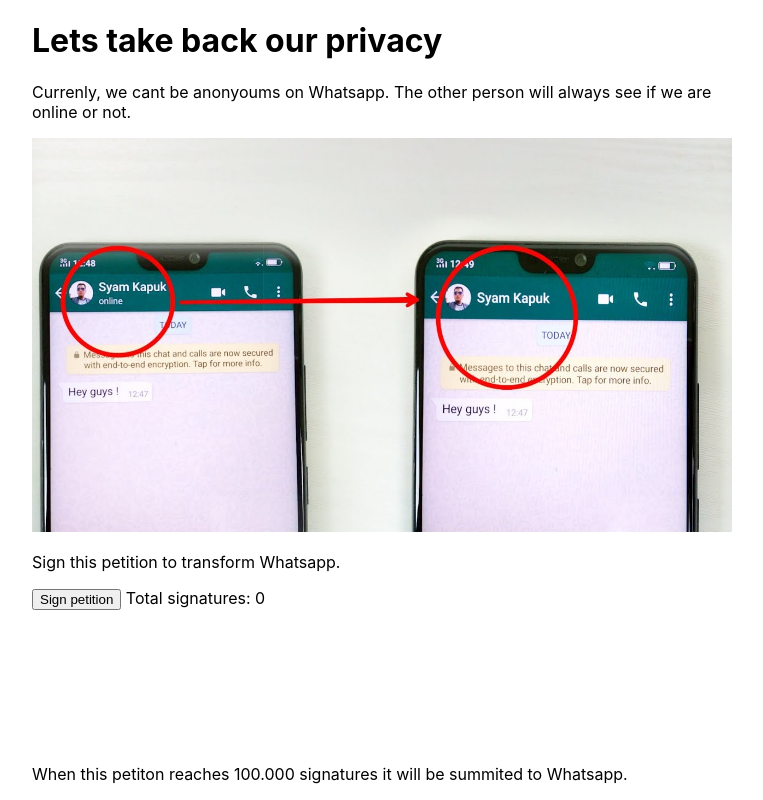
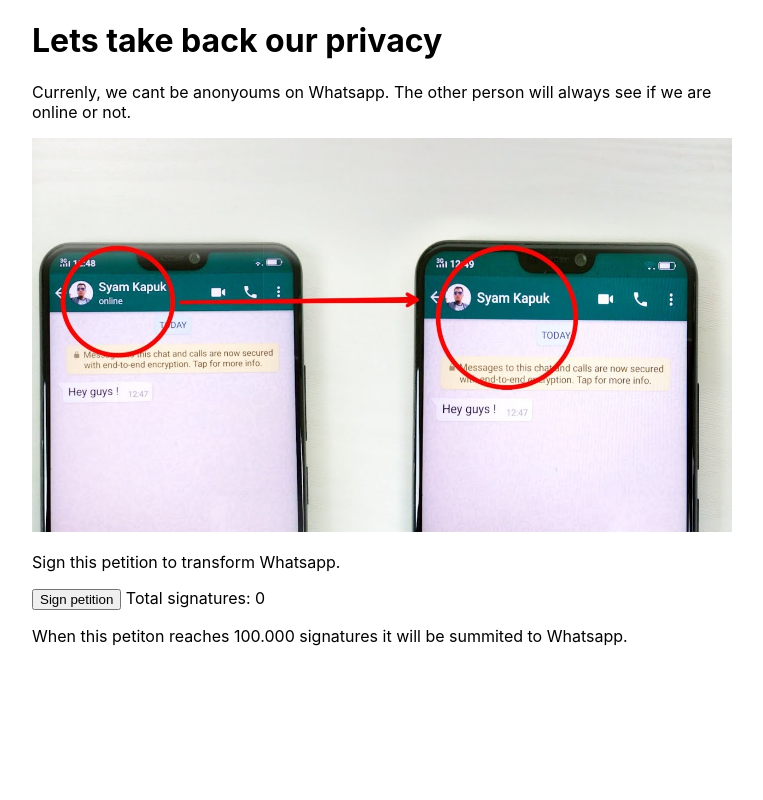
Before and after one commit to RogierdeRuijter/whatsapp-online, a Next.js app: page / in a window 1280 px wide. Shown: the whole page, without its empty margins (258-1021 px from the left). Built offline with nearby package versions, Linux system fonts and the light colour scheme.

Commit message:
feat: remove fixed pos

```diff
--- a/pages/index.js
+++ b/pages/index.js
@@ -31,7 +31,7 @@
         <div>
           <button>Sign petition</button> <span>Total signatures: 0</span>
         </div>
-        <aside style={{ position: "fixed", bottom: 0, paddingBottom: "1em" }}>
+        <aside style={{ paddingBottom: "1em", paddingTop: "1em" }}>
           When this petiton reaches 100.000 signatures it will be summited to
           Whatsapp.
         </aside>
```
